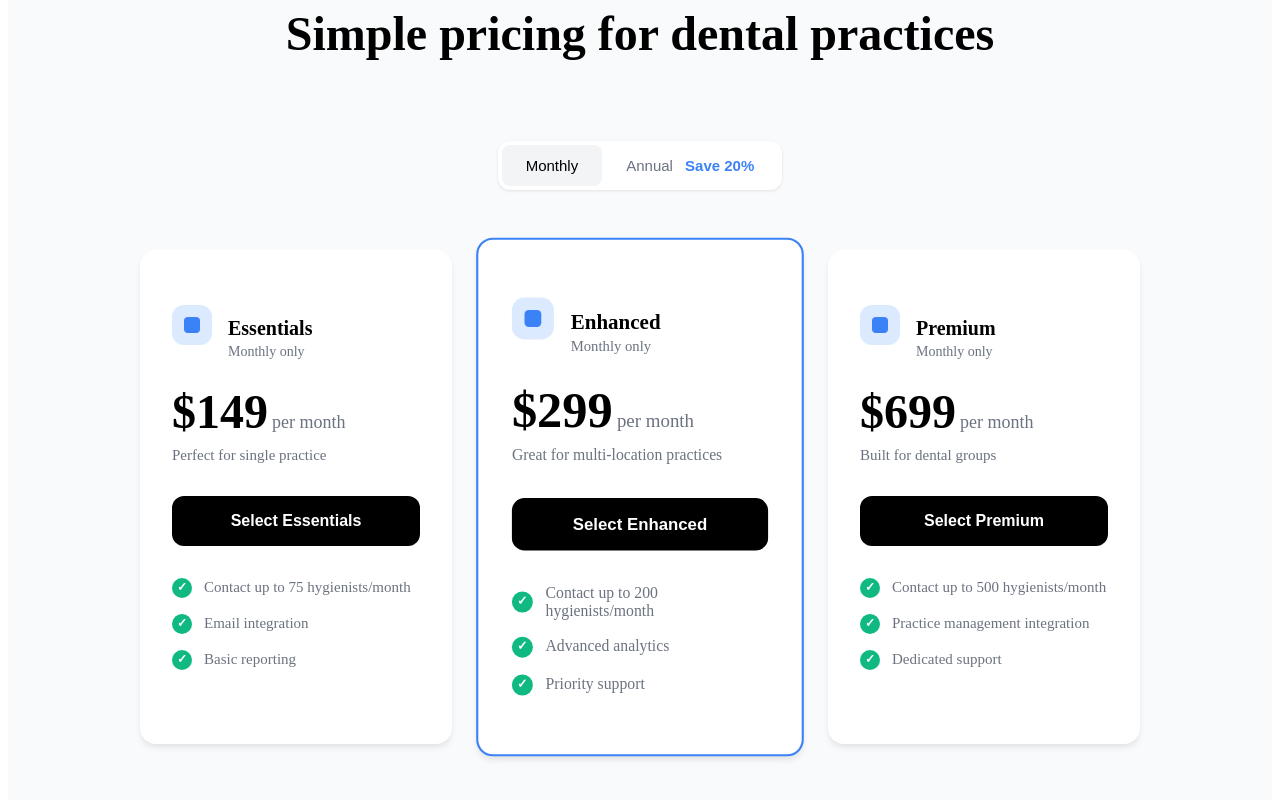
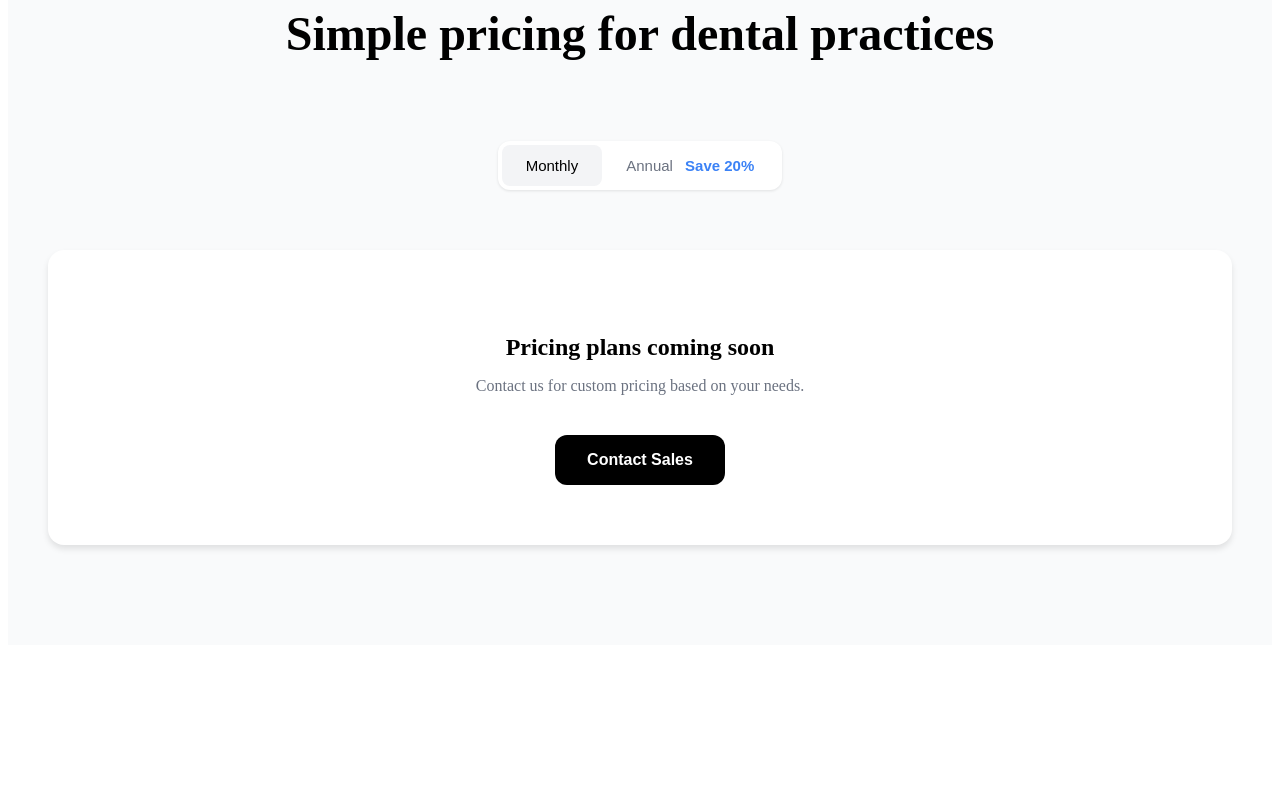
Before and after one commit to davidfindem/pmm-ai-healthcare, a Next.js app: page /dental-office in a window 1280 px wide. Shown: the part 1925-2725 px from the top of the page. After the commit the page ends 2578 px from the top, so only its background shows below. Built offline with nearby package versions, Linux system fonts and the light colour scheme.

Commit message:
Update LandingPageTemplate.js

```diff
--- a/components/LandingPageTemplate.js
+++ b/components/LandingPageTemplate.js
@@ -501,7 +501,7 @@ export default function LandingPageTemplate({ persona }) {
         </div>
       </section>
 
-      {/* Pricing Section */}
+      {/* Simplified Pricing Section - TEMPORARILY REMOVED PRICING CARDS */}
       <section id="pricing" style={{ background: '#f9fafb', padding: '100px 0' }}>
         <div style={{ maxWidth: '1200px', margin: '0 auto', padding: '0 40px' }}>
           <div style={{ textAlign: 'center', marginBottom: '80px' }}>
@@ -557,146 +557,32 @@ export default function LandingPageTemplate({ persona }) {
             </div>
           </div>
 
+          {/* TEMPORARILY SHOW SIMPLE TEXT INSTEAD OF PRICING CARDS */}
           <div style={{
-            display: 'grid',
-            gridTemplateColumns: 'repeat(3, 1fr)',
-            gap: '32px',
-            maxWidth: '1000px',
-            margin: '0 auto'
+            textAlign: 'center',
+            background: 'white',
+            padding: '60px',
+            borderRadius: '16px',
+            boxShadow: '0 4px 6px rgba(0,0,0,0.1)'
           }}>
-            {(persona.pricing || []).map((pricingPlan, index) => (
-              <PricingCard
-                key={index}
-                title={pricingPlan?.title || 'Plan'}
-                price={pricingPlan?.price || '$0'}
-                description={pricingPlan?.description || 'Basic plan'}
-                features={pricingPlan?.features || []}
-                featured={pricingPlan?.featured || false}
-              />
-            ))}
+            <h3 style={{ fontSize: '24px', marginBottom: '16px' }}>Pricing plans coming soon</h3>
+            <p style={{ color: '#6b7280', fontSize: '16px' }}>Contact us for custom pricing based on your needs.</p>
+            <button style={{
+              background: '#000',
+              color: 'white',
+              padding: '16px 32px',
+              border: 'none',
+              borderRadius: '12px',
+              fontSize: '16px',
+              fontWeight: '600',
+              cursor: 'pointer',
+              marginTop: '24px'
+            }}>
+              Contact Sales
+            </button>
           </div>
         </div>
       </section>
     </>
   )
 }
-
-function PricingCard({ title, price, description, features, featured }) {
-  // Ensure all props have defaults
-  const safeTitle = title || 'Plan'
-  const safePrice = price || '$0'
-  const safeDescription = description || 'Basic plan description'
-  const safeFeatures = Array.isArray(features) ? features : []
-  const safeFeatured = Boolean(featured)
-
-  return (
-    <div style={{
-      background: 'white',
-      borderRadius: '16px',
-      padding: '40px 32px',
-      boxShadow: '0 4px 6px -1px rgba(0, 0, 0, 0.1)',
-      border: safeFeatured ? '2px solid #3b82f6' : 'none',
-      transform: safeFeatured ? 'scale(1.05)' : 'none'
-    }}>
-      <div style={{
-        display: 'flex',
-        alignItems: 'center',
-        gap: '16px',
-        marginBottom: '24px'
-      }}>
-        <div style={{
-          width: '40px',
-          height: '40px',
-          background: '#dbeafe',
-          borderRadius: '12px',
-          display: 'flex',
-          alignItems: 'center',
-          justifyContent: 'center',
-          flexShrink: 0
-        }}>
-          <div style={{
-            width: '16px',
-            height: '16px',
-            background: '#3b82f6',
-            borderRadius: '4px'
-          }}></div>
-        </div>
-        <div>
-          <h4 style={{
-            fontSize: '20px',
-            fontWeight: '600',
-            color: '#000',
-            marginBottom: '4px'
-          }}>{safeTitle}</h4>
-          <div style={{
-            fontSize: '14px',
-            color: '#6b7280'
-          }}>Monthly only</div>
-        </div>
-      </div>
-
-      <div style={{ marginBottom: '32px' }}>
-        <span style={{
-          fontSize: '48px',
-          fontWeight: '700',
-          color: '#000'
-        }}>{safePrice}</span>
-        <span style={{
-          fontSize: '18px',
-          color: '#6b7280',
-          marginLeft: '4px'
-        }}>per month</span>
-        <div style={{
-          fontSize: '15px',
-          color: '#6b7280',
-          marginTop: '8px'
-        }}>{safeDescription}</div>
-      </div>
-
-      <button style={{
-        width: '100%',
-        background: '#000',
-        color: 'white',
-        padding: '16px',
-        border: 'none',
-        borderRadius: '12px',
-        fontSize: '16px',
-        fontWeight: '600',
-        cursor: 'pointer',
-        marginBottom: '32px'
-      }}>
-        Select {safeTitle}
-      </button>
-
-      <ul style={{ listStyle: 'none', padding: 0, margin: 0 }}>
-        {safeFeatures.map((feature, index) => (
-          <li key={index} style={{
-            display: 'flex',
-            alignItems: 'center',
-            marginBottom: '16px',
-            fontSize: '15px',
-            color: '#6b7280'
-          }}>
-            <div style={{
-              width: '20px',
-              height: '20px',
-              background: '#10b981',
-              borderRadius: '50%',
-              marginRight: '12px',
-              display: 'flex',
-              alignItems: 'center',
-              justifyContent: 'center',
-              color: 'white',
-              fontSize: '12px',
-              fontWeight: '600',
-              flexShrink: 0
-            }}>
-              ✓
-            </div>
-            {feature || 'Feature'}
-          </li>
-        ))}
-      </ul>
-    </div>
-  )
-}
```
